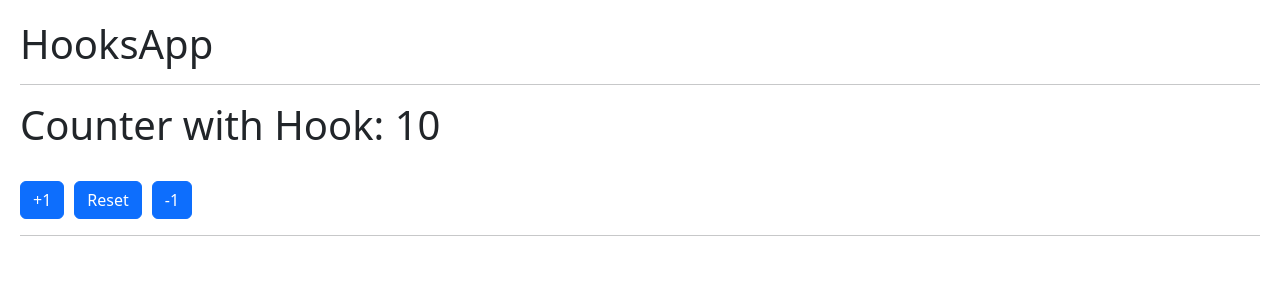
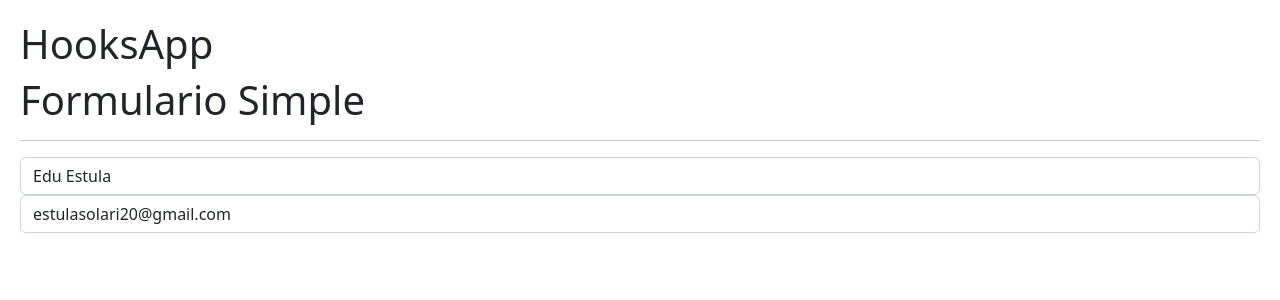
Before and after one commit to GEVS2021/hooks-app, a React (Vite) app: page / in a window 1280 px wide. Shown: the top 300 px of the page. Built offline with nearby package versions, Linux system fonts and the light colour scheme.

Commit message:
119. Dependencias del useEffect

```diff
--- /dev/null
+++ b/src/01-useEffect/SimpleForm.jsx
@@ -0,0 +1,48 @@
+import React, { useEffect, useState } from 'react'
+
+export const SimpleForm = () => {
+
+    const [formState, setFormState] = useState({
+        username: "Edu Estula",
+        email: "estulasolari20@gmail.com"
+    });
+
+    useEffect(() => {
+        console.log("useEffect called!")
+    });
+
+    const onInputChange = ({target}) => {
+        const { value, name } = target;
+
+        setFormState({
+            ...formState,
+            [name]: value
+        });
+    }
+
+
+    return (
+        <>
+            <h1> Formulario Simple </h1>
+            <hr />
+
+            <input
+                type="text"
+                className='form-control'
+                placeholder='Username'
+                name='username'
+                value={formState.username}
+                onChange={onInputChange}
+            />
+
+            <input
+                type="text"
+                className='form-control'
+                placeholder='Email'
+                name='email'
+                value={formState.email}
+                onChange={onInputChange}
+            />
+        </>
+    )
+}
--- /dev/null
+++ b/src/01-useEffect/index.js
@@ -0,0 +1 @@
+export * from "./SimpleForm";
--- a/src/HooksApp.jsx
+++ b/src/HooksApp.jsx
@@ -1,4 +1,5 @@
 import React from 'react'
+import { SimpleForm } from './01-useEffect/SimpleForm'
 import { CounterApp } from './01-useState/CounterApp'
 import { CounterWithCustomHook } from './01-useState/CounterWithCustomHook'
 
@@ -7,7 +8,8 @@ export const HooksApp = () => {
         <>
             <h1>HooksApp</h1>
             {/* <CounterApp /> */}
-            <CounterWithCustomHook />
+            {/* <CounterWithCustomHook /> */}
+            <SimpleForm />
         </>
     )
 }
--- a/src/main.jsx
+++ b/src/main.jsx
@@ -5,7 +5,7 @@ import { HooksApp } from './HooksApp';
 import './index.css'
 
 ReactDOM.createRoot(document.getElementById('root')).render(
-  <React.StrictMode>
+  // <React.StrictMode>
     <HooksApp />
-  </React.StrictMode>
+  // </React.StrictMode>
 )
```
